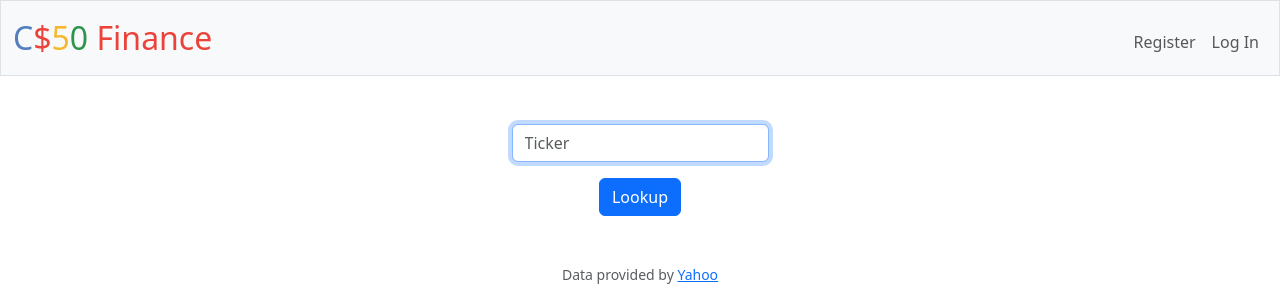
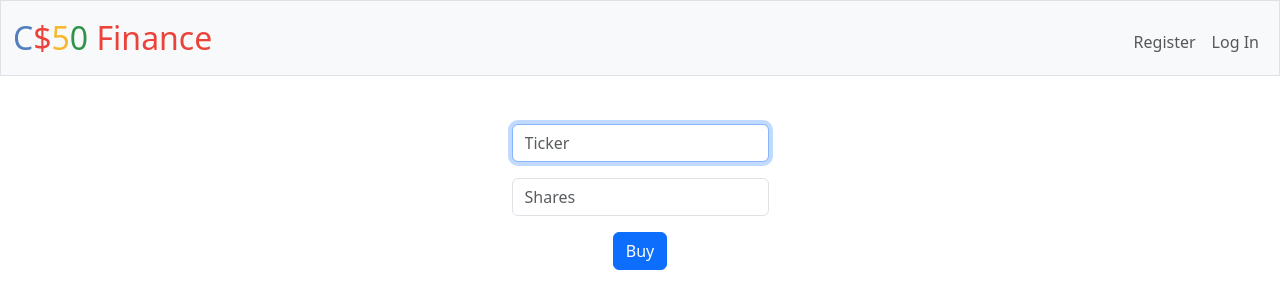
Before and after one commit to Ahsan-Siddiqi/Harvard-CS50, a Flask app: template finance/templates/buy.html in a window 1280 px wide. Shown: the top 298 px of the page. Run offline with Flask 3, Linux system fonts and the light colour scheme; the template is opened without the code that fills it, so the values that code supplies are empty; some libraries are stand-ins or nearby versions.

Commit message:
Wed, Jul 10, 2024, 9:42 PM -04:00

```diff
--- a/finance/app.py
+++ b/finance/app.py
@@ -44,6 +44,8 @@ def buy():
     """Buy shares of stock"""
 
     if request.method == "POST":
+        if not request.form.get("symbol"):
+            return apology("must provide a symbol", 403)
         if not request.form.get("symbol"):
             return apology("must provide a symbol", 403)
 
--- a/finance/templates/buy.html
+++ b/finance/templates/buy.html
@@ -1,7 +1,7 @@
 {% extends "layout.html" %}
 
 {% block title %}
-    Quote
+    Purchase
 {% endblock %}
 
 {% block main %}
@@ -9,6 +9,9 @@
         <div class="mb-3">
             <input autocomplete="off" autofocus class="form-control mx-auto w-auto" name="symbol" placeholder="Ticker" type="text">
         </div>
-        <button class="btn btn-primary" type="submit">Lookup</button>
+        <div class="mb-3">
+            <input autocomplete="off" autofocus class="form-control mx-auto w-auto" name="shares" placeholder="Shares" type="text">
+        </div>
+        <button class="btn btn-primary" type="submit">Buy</button>
     </form>
 {% endblock %}
```
